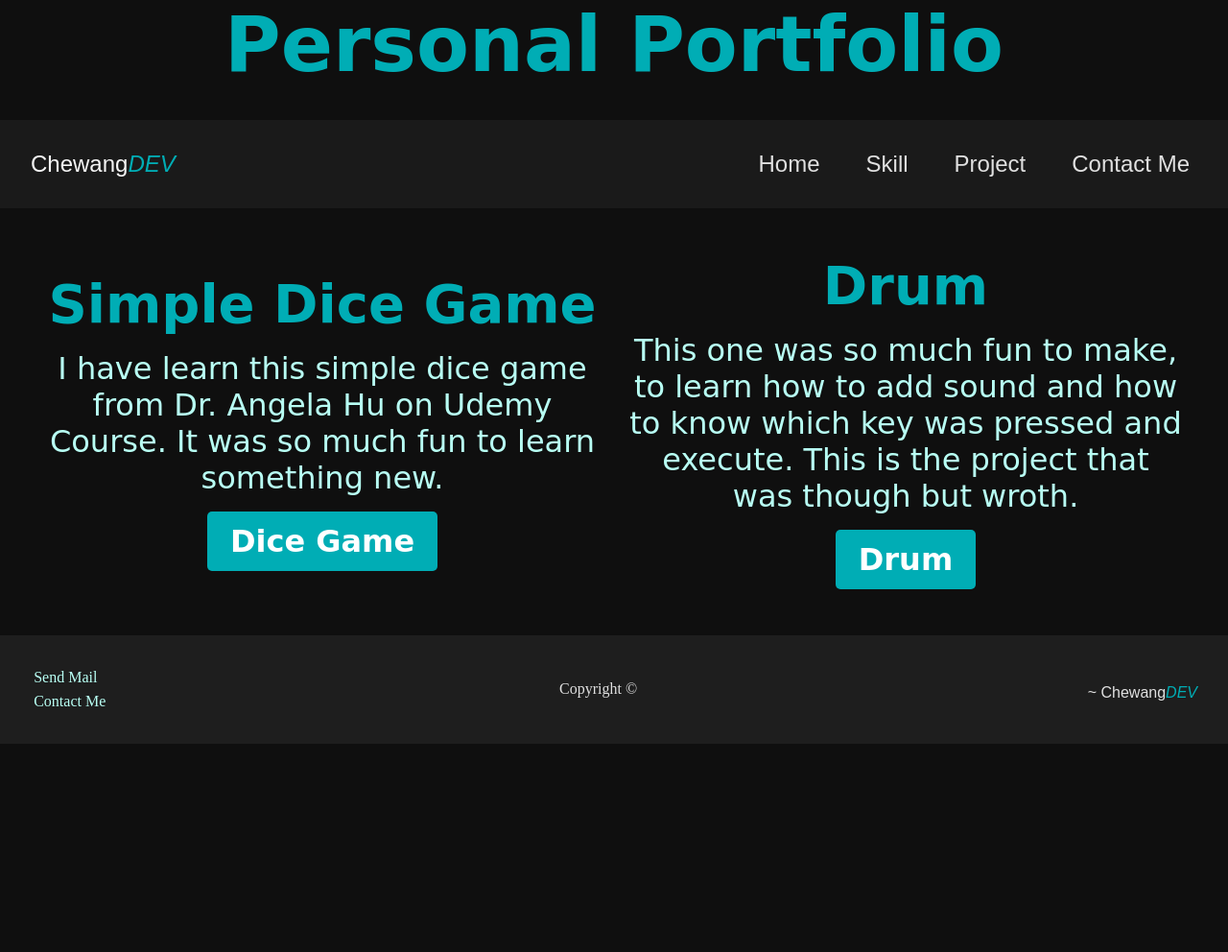
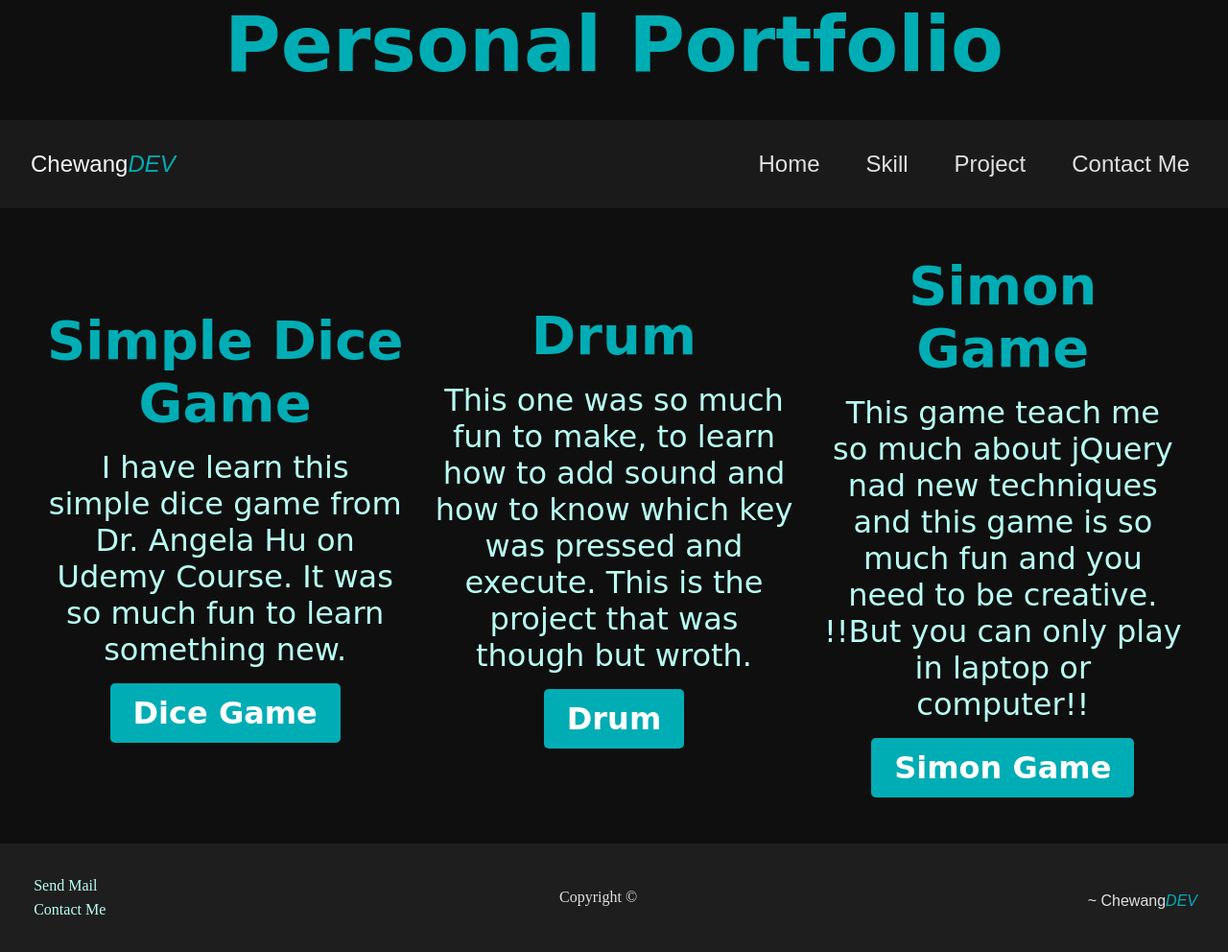
Before and after one commit to ChewangDEV/personalportfolio-, a plain HTML site: page skill.html in a window 1280 px wide. Shown: the whole page at 96% size. Before the commit the page ends 800 px from the top, so only its background shows below. Drawn offline with Linux system fonts and the light colour scheme; a script that the page names is missing; a web font is replaced by a local one.

Commit message:
Update skill.html

```diff
--- a/skill.html
+++ b/skill.html
@@ -36,6 +36,11 @@
             <p>This one was so much fun to make, to learn how to add sound and how to know which key was pressed and execute. This is the project that was though but wroth.</p>
             <a href="https://chewangdev.github.io/drumkit/">Drum</a>
         </div>
+        <div class="project">
+            <h2>Simon Game</h2>
+            <p>This game teach me so much about jQuery nad new techniques and this game is so much fun and you need to be creative. !!But you can only play in laptop or computer!!</p>
+            <a href="https://chewangdev.github.io/simon-game/">Simon Game</a>
+        </div>
     </section>
 
 
@@ -56,4 +61,5 @@
     </footer>
     <script src="./index.js" charset="UTF-8"></script>
 </body>
+
 </html>
```
